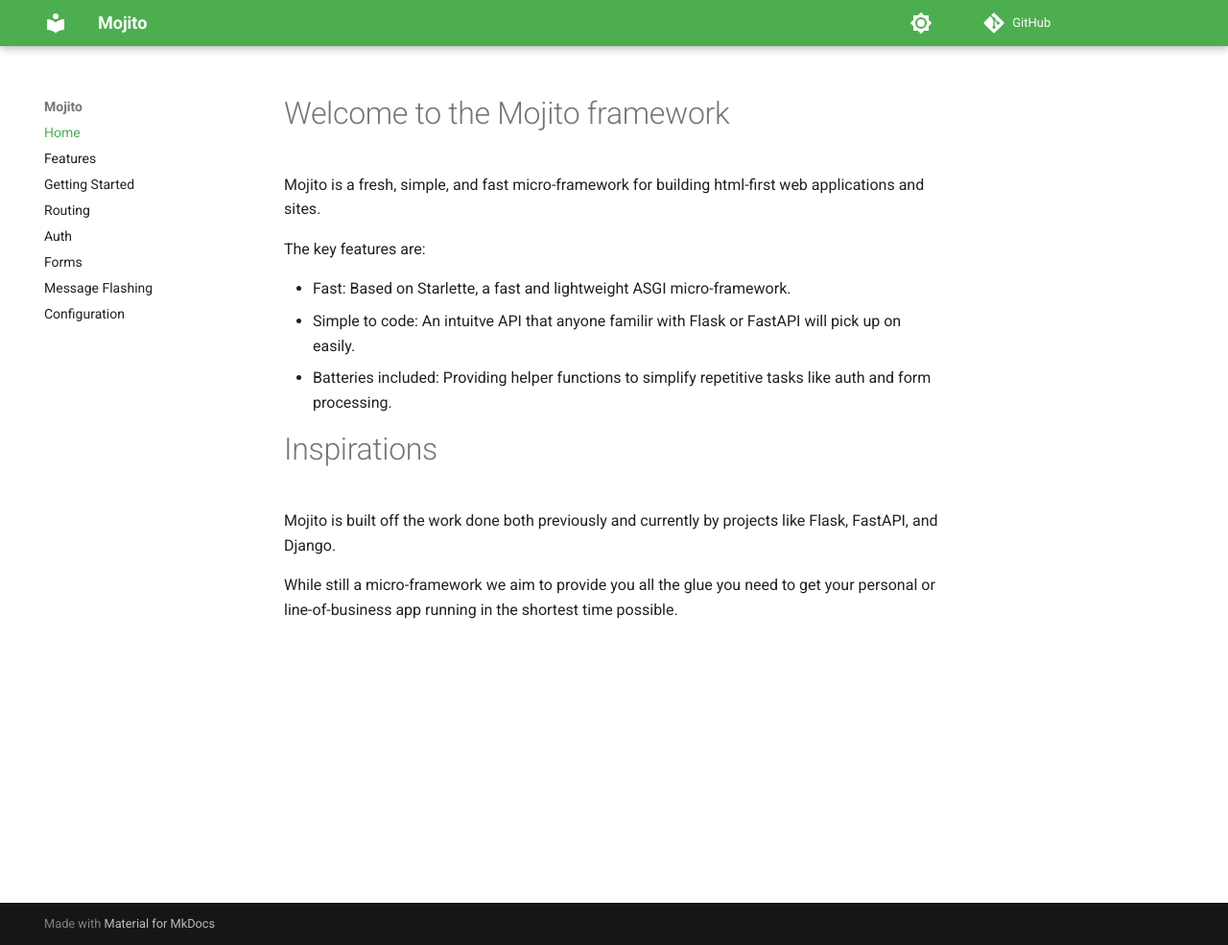
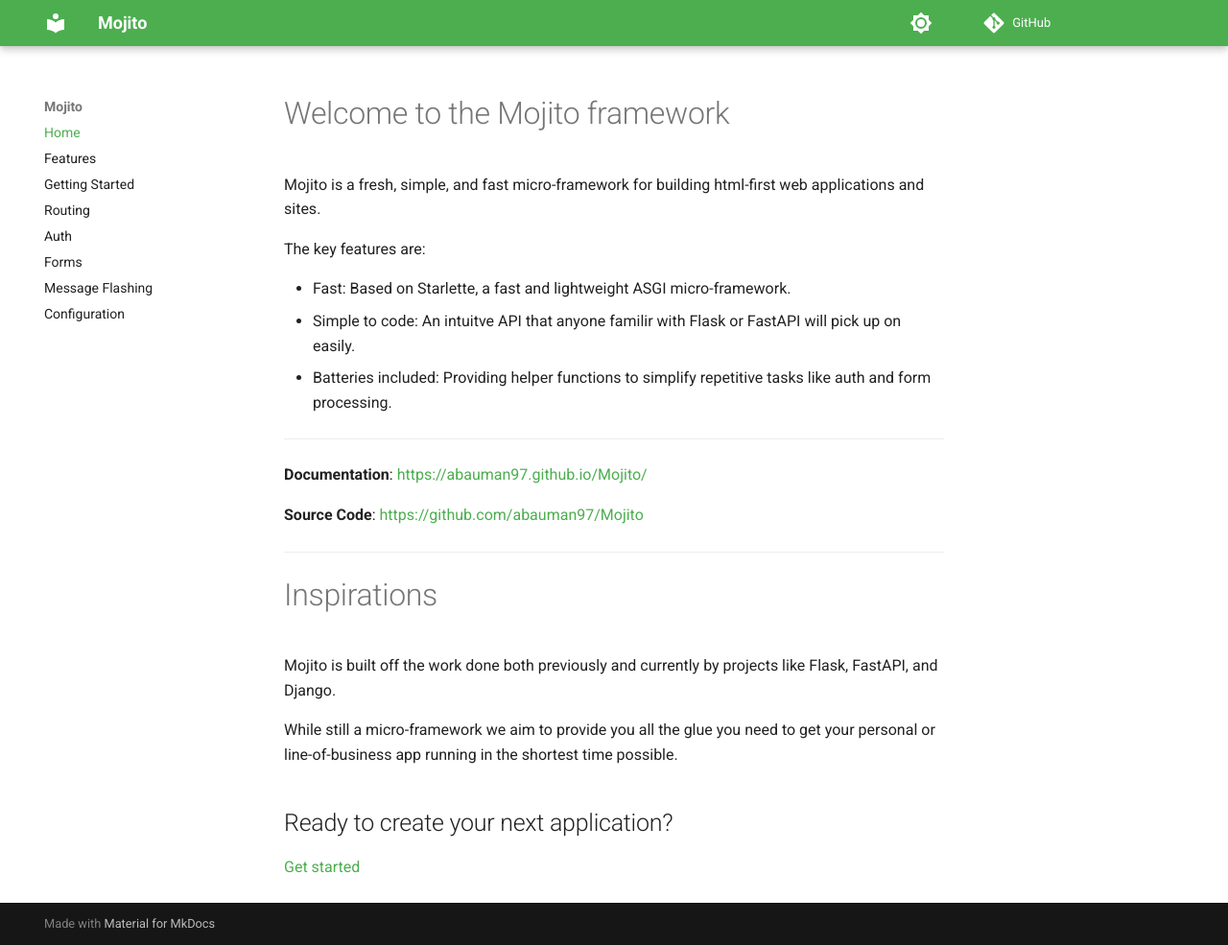
Before and after one commit to abauman97/Mojito, an MkDocs documentation site: the page built from docs/docs/index.md, in a window 1280 px wide and 985 px high. Shown: the whole window at 96% size. Built offline with MkDocs 1.6.1 and Material for MkDocs 9.7.7, drawn with Linux system fonts in a browser that asks for light colours; comment, search, counter and statistics services are not loaded.

Commit message:
docs: Update readme/index with links

```diff
--- a/docs/docs/index.md
+++ b/docs/docs/index.md
@@ -8,8 +8,18 @@
 * Simple to code: An intuitve API that anyone familir with Flask or FastAPI will pick up on easily.
 * Batteries included: Providing helper functions to simplify repetitive tasks like auth and form processing.
 
+---
+
+**Documentation**: <a href="https://abauman97.github.io/Mojito/" target="_blank">https://abauman97.github.io/Mojito/</a>
+
+**Source Code**: <a href="https://github.com/abauman97/Mojito" target="_blank">https://github.com/abauman97/Mojito</a>
+
+---
 
 # Inspirations
 Mojito is built off the work done both previously and currently by projects like Flask, FastAPI, and Django.
 
 While still a micro-framework we aim to provide you all the glue you need to get your personal or line-of-business app running in the shortest time possible.
+
+## Ready to create your next application?
+[Get started](getting_started.md)
```
Also changed, not shown: README.md.
